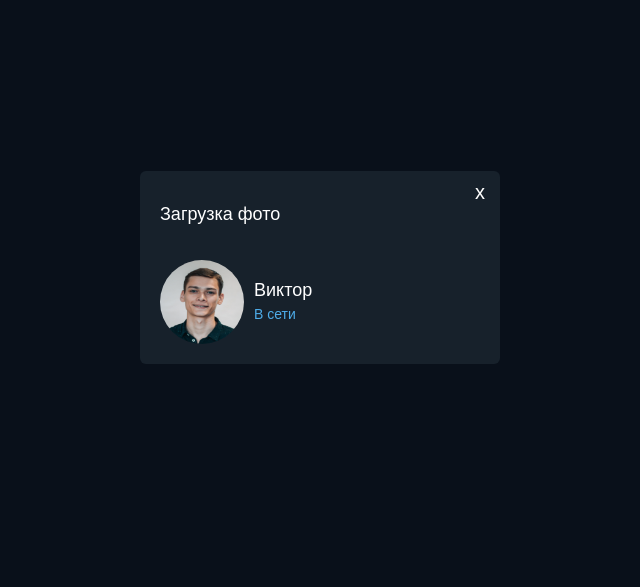
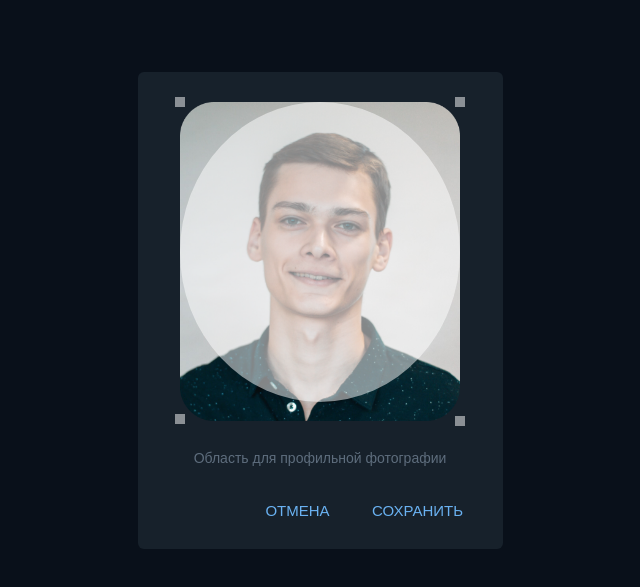
Before and after one commit to viktoor48/chat, a plain HTML site: page index.html in a window 1280 px wide. Shown: the part 133-720 px from the top of the page, without its empty margins (320-960 px from the left). Drawn offline with Linux system fonts and the light colour scheme.

Commit message:
формы загрузки фото

```diff
--- a/index.html
+++ b/index.html
@@ -15,7 +15,7 @@
                     <div class="side-content">
                         <div class="sidebar-wrapper">
                             <div class="sidebar-header">
-                                <div class="sidebar-header__btn-container" onclick="toggleMenu(this)">
+                                <div class="sidebar-header__btn-container" id="btn_settings">
                                     <div class="bar1"></div>
                                     <div class="bar2"></div>
                                     <div class="bar3"></div>
@@ -162,7 +162,7 @@
             </div>
         </div>
     </div>
-    <div class="modal-wrapper" id="modal-load-photo">
+    <div class="modal-wrapper invisible" id="modal-load-photo">
         <div class="modal-load-photo">
             <div class="modal-load-photo__content">
                 <div class="modal__close-wrapper">
@@ -173,20 +173,39 @@
                 </div>
                 <div class="desc-user-wrapper">
                     <div class="avatar-user">
-                        <img src="image/1.png" alt="">
+                        <div class="avatar-user-default" id="avatar-user-default">
+                            <input type="file" class="avatar-user-default__input" id="inputPhoto">
+                        </div>
+                        <img src="" class="avatar-user-custom invisible" id="avatar-user-custom" alt="">
                     </div>
-                    <div class="user-caption">
-                        <div class="user-caption__name-row">
-                            <span class="user-caption__name">Виктор</span>
+                    <div class="user-info">
+                        <div class="user-info__name-row">
+                            <span class="user-info__name">Виктор</span>
                         </div>
-                        <div class="user-caption__status-wrapper">
-                            <span class="user-caption__status">В сети</span>
+                        <div class="user-info__status-wrapper">
+                            <span class="user-info__status">В сети</span>
                         </div>
                     </div>
                 </div>
             </div>
         </div>
     </div>
+    <div class="model-photo-load modal-wrapper" id="model-photo-load">
+        <div class="photo-load-wrapper">
+            <div class="photo-load-content">
+                <div class="img-wrapper">
+                    <img src="image/1.png" id="" alt="">
+                    <div class="img-wrapper__circle"></div>
+                </div>
+                <p class="photo-load__title">Область для профильной фотографии</p>
+                <div class="btn-container">
+                    <div class="btn btn-cancel">ОТМЕНА</div>
+                    <div class="btn btn-save">СОХРАНИТЬ</div>
+                </div>
+            </div>
+        </div>
+    </div>
+
     <script src="script.js"></script>
 </body>
 </html>
--- a/script.js
+++ b/script.js
@@ -1,31 +1,49 @@
 const modal_auth = document.querySelector('#modal-wrapper-auth');
-const modal__close = document.querySelector('#modal__close');
+const modal_auth__close = document.querySelector('#modal__close');
+const btn_settings = document.querySelector('#btn_settings');
+const modal_load_photo = document.querySelector('#modal-load-photo');
+const btn_load_close = document.querySelector('#btn_close_photo');
+const avatarUserCustom = document.querySelector('#avatar-user-custom');
+const avatarUserDefault = document.querySelector('#avatar-user-default');
 
 
-modal__close.addEventListener('click', () => {
+btn_settings.addEventListener('click', () => {
+    modal_load_photo.classList.remove('invisible');
+});
+
+btn_load_close.addEventListener('click', () => {
+    modal_load_photo.classList.add('invisible');
+});
+
+modal_auth__close.addEventListener('click', () => {
     modal_auth.style.display = 'none';
 });
 
 window.addEventListener('click', (e) => {
-    if (e.target == modal_auth) {
+    if (e.target == modal_auth__close) {
         modal_auth.style.display = 'none';
     }
 });
 
-function toggleMenu(menu){
-    menu.classList.toggle('change');
-}
 
-function toCamelCase(str){
-    return str.split('-').map((word, index) => {
-        if(index == 0){
-            return word;
+const inputPhoto = document.querySelector('#inputPhoto');
+const fileReader = new FileReader();
+
+fileReader.addEventListener('load', () => {
+    let theImage = fileReader.result;
+    avatarUserCustom.classList.remove('invisible');
+    avatarUserDefault.style.display = 'none';
+    avatarUserCustom.src = theImage;
+});
+
+inputPhoto.addEventListener('change', (e) => {
+    const [file] = e.target.files;
+
+    if (file) {
+        if (file.size > 300 * 1024) {
+            alert('Слишком большой файл');
         } else {
-            console.log(word[0].toUpperCase() + word.slice(1));
-            console.log('slice', word.slice(1));
-            return word[0].toUpperCase() + word.slice(1);
+            fileReader.readAsDataURL(file);
         }
-    }).join('');
-}
-
-console.log(toCamelCase('the_stealth-warrior'));
+    }
+});
--- a/style.css
+++ b/style.css
@@ -207,17 +207,6 @@ html {
     margin: 3px 0;
     transition: 0.4s;
 }
-.change .bar1 {
-    -webkit-transform: rotate(-45deg) translate(-9px, 3px);
-    transform: rotate(-45deg) translate(-4px, 3px);
-}
-
-.change .bar2 {opacity: 0;}
-
-.change .bar3 {
-    -webkit-transform: rotate(45deg) translate(-8px, -4px);
-    transform: rotate(45deg) translate(-4px, -4px);
-}
 /*main-content*/
 
 .test {
@@ -343,6 +332,10 @@ html {
 
 /*modal-load-photo*/
 
+.invisible {
+    display: none;
+}
+
 .modal-load-photo {
     max-height: 220px;
     max-width: 360px;
@@ -366,27 +359,171 @@ html {
 .desc-user-wrapper {
     display: flex;
     align-items: center;
-    cursor: pointer;
     border-radius: 8px;
     padding: 35px 20px 20px 20px;
 }
 
-.avatar-user img{
+.avatar-user .avatar-user-custom{
     vertical-align: middle;
     width: 84px;
     height: 84px;
     border-radius: 50%;
 }
 
-.user-caption__name {
+.avatar-user-default {
+    width: 84px;
+    height: 84px;
+    display: flex;
+    justify-content: center;
+    align-items: center;
+    background-color: #242f3d;
+    cursor: pointer;
+    border-radius: 50%;
+}
+
+.avatar-user-default__input {
+    width: 84px;
+    height: 84px;
+    background: #242f3d url("image/photo.png") center no-repeat;
+    -moz-appearance: none;
+    -webkit-appearance: none;
+    border-radius: 50%;
+    font-size: 0;
+    overflow: hidden;
+    position: relative;
+    content: '';
+    cursor: pointer;
+}
+
+.user-info {
+    margin-left: 20px;
+}
+
+.user-info__name {
     font-size: 1.8rem;
     line-height: 24px;
     color: #ffffff;
 }
 
-.user-caption__status {
+.user-info__status {
     font-size: 1.4rem;
     line-height: 24px;
     color: #4eace9;
 }
+
+.photo-load-wrapper {
+    max-height: 390px;
+    max-width: 365px;
+    width: 100%;
+}
+
+.photo-load-content {
+    background-color: #17212b;
+    border-radius: 6px;
+    display: flex;
+    flex-direction: column;
+    align-items: center;
+    padding: 30px 10px 20px;
+}
+
+.img-wrapper {
+    height: 300px;
+    width: 280px;
+    margin-bottom: 30px;
+    position: relative;
+}
+
+.img-wrapper::after,
+.img-wrapper::before {
+    content: "";
+    display: block;
+    width: 10px;
+    height: 10px;
+    background-color: #8b9095;
+    position: absolute;
+}
+
+.img-wrapper::before {
+    top: -5px;
+    left: -5px;
+}
+
+.img-wrapper::after {
+    left: -5px;
+    bottom: -22px;
+}
+
+.img-wrapper img {
+    width: 100%;
+}
+
+.img-wrapper__circle {
+    height: 300px;
+    width: 280px;
+    position: absolute;
+    top: 0;
+    left: 0;
+    border-radius: 50%;
+    background-color: rgba(255, 255, 255, 0.5);
+}
+
+.img-wrapper__circle::after,
+.img-wrapper__circle::before {
+    content: "";
+    display: block;
+    width: 10px;
+    height: 10px;
+    background-color: #8b9095;
+    position: absolute;
+}
+
+.img-wrapper__circle::after {
+    right: -5px;
+    top: -5px;
+}
+
+.img-wrapper__circle::before {
+    bottom: -24px;
+    right: -5px;
+}
+
+.photo-load__title {
+    color: #5e6d7d;
+    font-size: 1.4rem;
+    line-height: 24px;
+    margin-top: 14px;
+}
+
+.btn-container {
+    width: 100%;
+    display: flex;
+    justify-content: flex-end;
+}
+
+.btn {
+    height: 36px;
+    width: 110px;
+    color: #6ab2f2;
+    font-size: 1.5rem;
+    line-height: 24px;
+    display: flex;
+    align-items: center;
+    justify-content: center;
+    border-radius: 6px;
+    cursor: pointer;
+    margin-top: 23px;
+}
+
+.btn:hover,
+.btn:active {
+    background-color: #1d2a39;
+}
+
+.btn-cancel {
+    margin-right: 10px;
+}
+
+.btn-save {
+    margin-right: 20px;
+}
 /*modal-load-photo*/
```
Also changed, not shown: image/photo.png (added).
